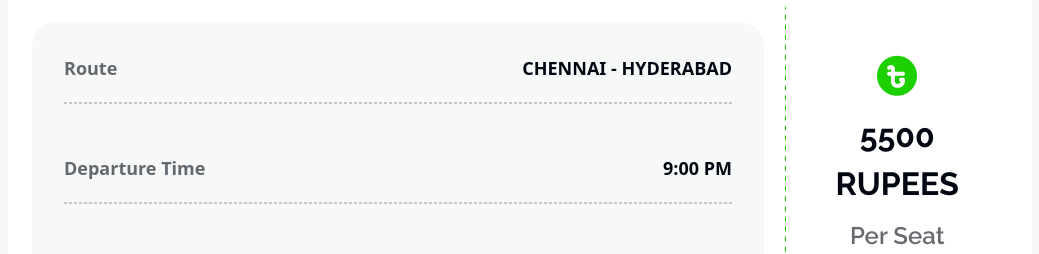
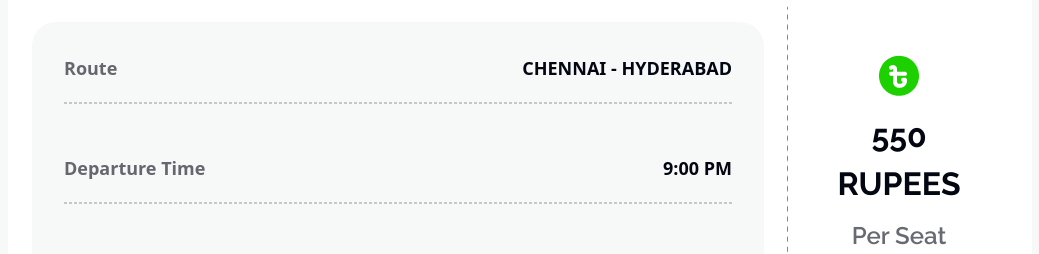
Before and after one commit to sameershaiks13/eticket, a plain HTML site: page index.html in a window 1280 px wide. Shown: the part 1862-2116 px from the top of the page, without its empty margins (120-1159 px from the left). Drawn offline with nearby package versions, Linux system fonts and the light colour scheme.

Commit message:
Update index.html

```diff
--- a/index.html
+++ b/index.html
@@ -322,7 +322,7 @@
                         <div class="flex flex-col gap-3 items-center justify-center">
                             <img src="images/fare.png" alt="" class="w-12">
                             <h2 class="font_raleway font-bold text-[32px] text-[#030712]">
-                                5500 RUPEES
+                                550 RUPEES
                             </h2>
                             <h4 class="font_raleway font-semibold text-2xl text-[#03071299]">
                                 Per Seat
```
